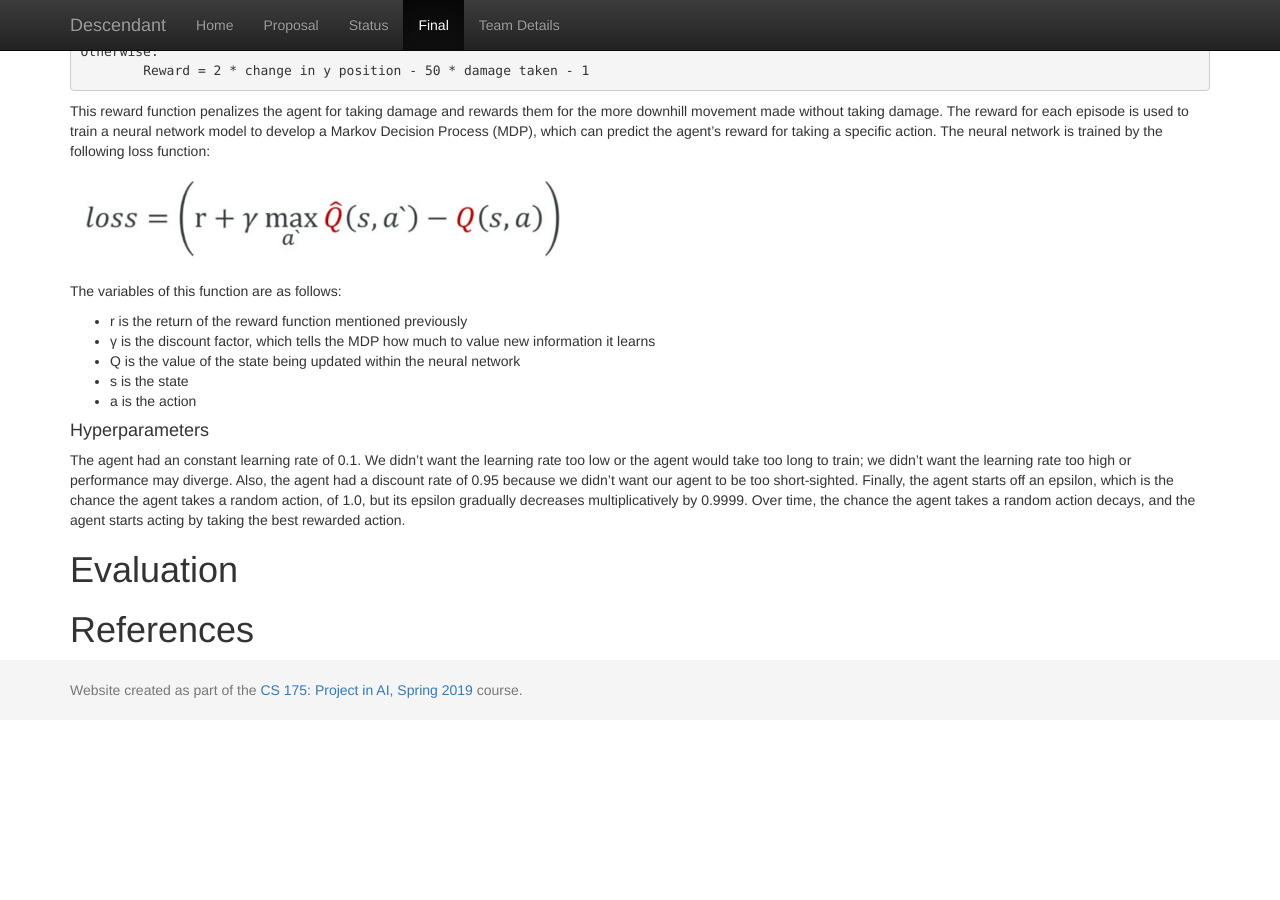
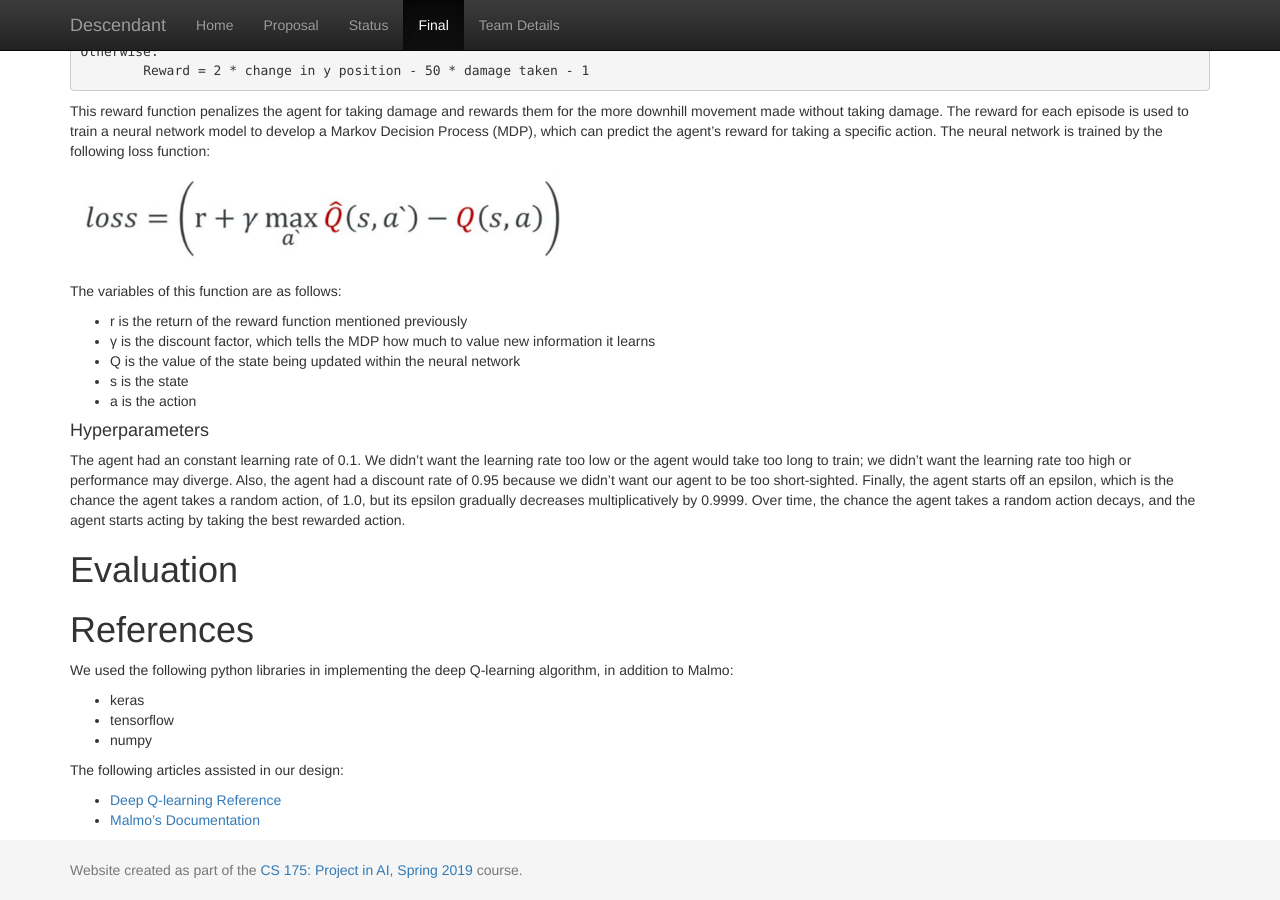
Before and after one commit to JasonMehroziad/Descendant, a Jekyll site: the page built from docs/final.md, in a window 1280 px wide and 900 px high, scrolled down 729 px. Built offline with Jekyll 4.4.1, drawn with Linux system fonts in a browser that asks for light colours; our own code applies the rules of GitHub Pages for plain Markdown files; before the commit the page ends 1449 px from its top, so only the background shows below that.

Commit message:
Update final.md

```diff
--- a/docs/final.md
+++ b/docs/final.md
@@ -37,3 +37,11 @@ The agent had an constant learning rate of 0.1. We didn’t want the learning ra
 # Evaluation
 
 # References
+We used the following python libraries in implementing the deep Q-learning algorithm, in addition to Malmo:
+  - keras
+  - tensorflow
+  - numpy
+
+The following articles assisted in our design:
+  - [Deep Q-learning Reference](https://keon.io/deep-q-learning/?fbclid=IwAR2WyQjJg7nFgQeF_p72_Bt8FSkGCc4ZhJqcRipT2cmnb6MtbYu-mA7bTT0)
+  - [Malmo's Documentation](http://microsoft.github.io/malmo/0.30.0/Documentation/index.html)
```
